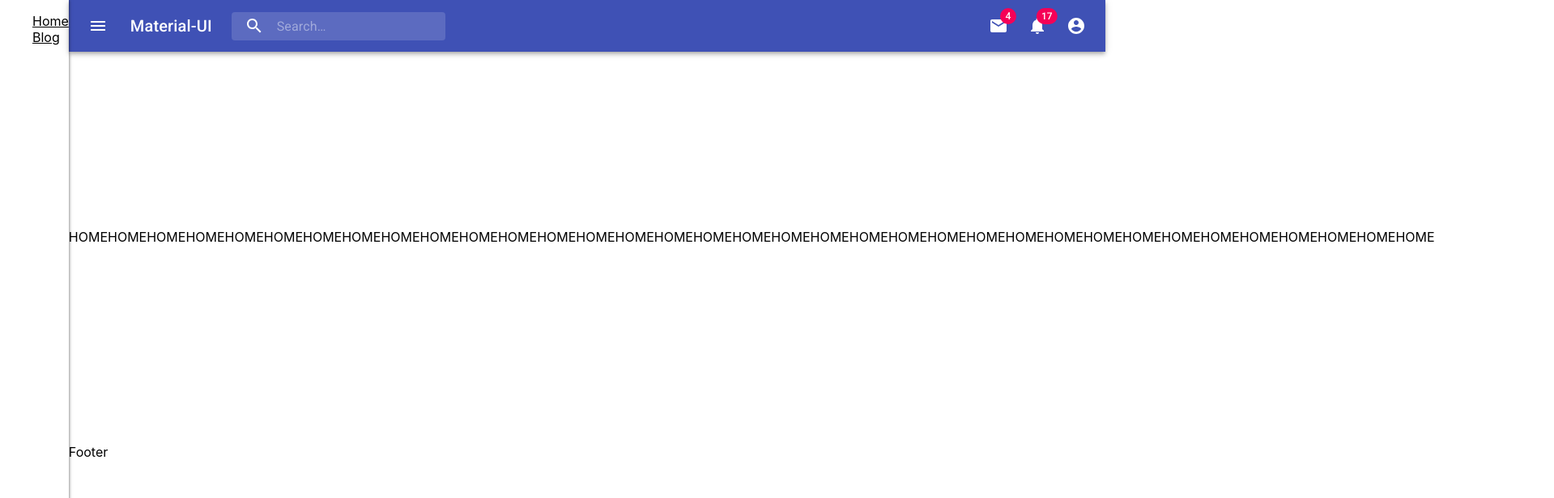
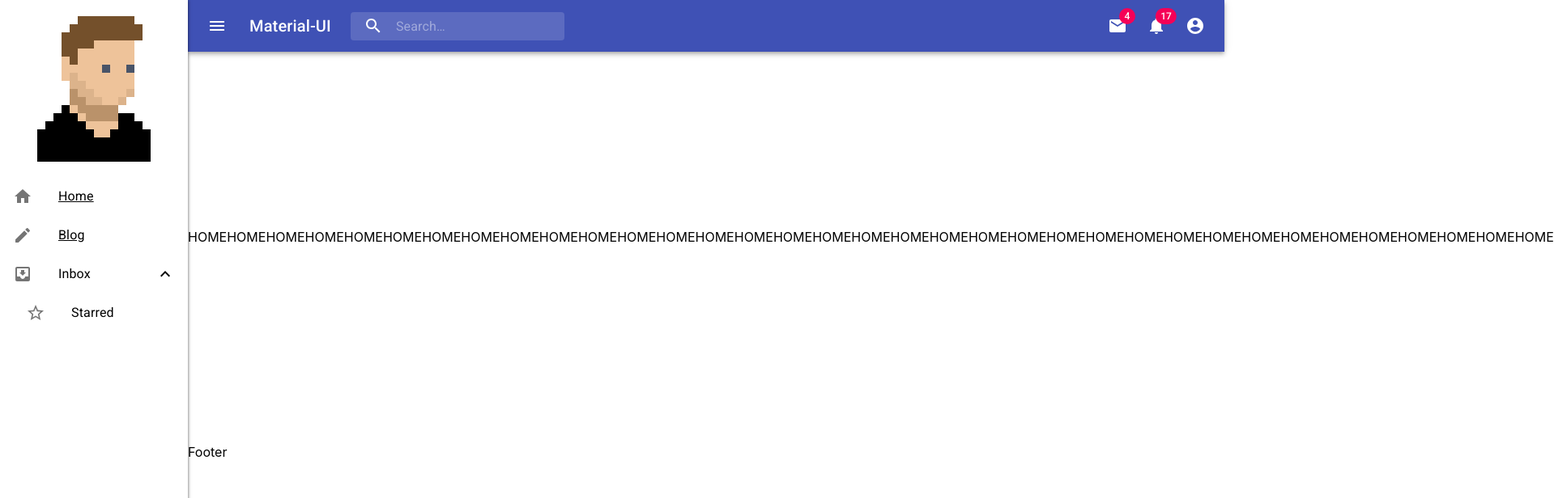
Before and after one commit to vincenthirtz/site, a React (Create React App) app: page / in a window 1280 px wide. Shown: the top 616 px of the page at 81% size, 1919 px wide, since content can reach past the window. Built offline with nearby package versions, Linux system fonts and the light colour scheme.

Commit message:
sidebar init

```diff
--- a/src/components/Layout/Sidebar.js
+++ b/src/components/Layout/Sidebar.js
@@ -3,18 +3,88 @@
 import {
     Link,
 } from "react-router-dom";
+import { makeStyles } from '@material-ui/core/styles';
+import ListSubheader from '@material-ui/core/ListSubheader';
+import List from '@material-ui/core/List';
+import ListItem from '@material-ui/core/ListItem';
+import ListItemIcon from '@material-ui/core/ListItemIcon';
+import ListItemText from '@material-ui/core/ListItemText';
+import Collapse from '@material-ui/core/Collapse';
+import InboxIcon from '@material-ui/icons/MoveToInbox';
+import CreateIcon from '@material-ui/icons/Create';
+import HomeIcon from '@material-ui/icons/Home';
+import ExpandLess from '@material-ui/icons/ExpandLess';
+import ExpandMore from '@material-ui/icons/ExpandMore';
+import StarBorder from '@material-ui/icons/StarBorder';
+import logo from "img/logo.png";
+
+const useStyles = makeStyles(theme => ({
+    root: {
+        width: '100%',
+        maxWidth: 360,
+        backgroundColor: theme.palette.background.paper,
+    },
+    nested: {
+        paddingLeft: theme.spacing(4),
+    },
+}));
 
 const Sidebar = props => {
     const { small } = props;
+    const classes = useStyles();
+    const [open, setOpen] = React.useState(true);
+
+    const handleClick = () => {
+        setOpen(!open);
+    };
 
 
     return (
         <SidebarStyled small={small}>
-            <ul>
-            <li><Link to="/">Home</Link></li>
-                <li><Link to="/blog">Blog</Link></li>
-            </ul>
-
+            <List
+                component="nav"
+                aria-labelledby="nested-list-subheader"
+                subheader={
+                    <ListSubheader component="div" id="nested-list-subheader">
+                       <img src={logo} alt="logo" />
+        </ListSubheader>
+                }
+                className={classes.root}
+            >
+                <Link to="/">
+                    <ListItem button>
+                        <ListItemIcon>
+                            <HomeIcon />
+                        </ListItemIcon>
+                        <ListItemText primary="Home" />
+                    </ListItem>
+                </Link>
+                <Link to="/blog">
+                    <ListItem button>
+                        <ListItemIcon>
+                            <CreateIcon />
+                        </ListItemIcon>
+                        <ListItemText primary="Blog" />
+                    </ListItem>
+                </Link>
+                <ListItem button onClick={handleClick}>
+                    <ListItemIcon>
+                        <InboxIcon />
+                    </ListItemIcon>
+                    <ListItemText primary="Inbox" />
+                    {open ? <ExpandLess /> : <ExpandMore />}
+                </ListItem>
+                <Collapse in={open} timeout="auto" unmountOnExit>
+                    <List component="div" disablePadding>
+                        <ListItem button className={classes.nested}>
+                            <ListItemIcon>
+                                <StarBorder />
+                            </ListItemIcon>
+                            <ListItemText primary="Starred" />
+                        </ListItem>
+                    </List>
+                </Collapse>
+            </List>
         </SidebarStyled>
     );
 }
```
Also changed, not shown: src/img/logo.png (added).
